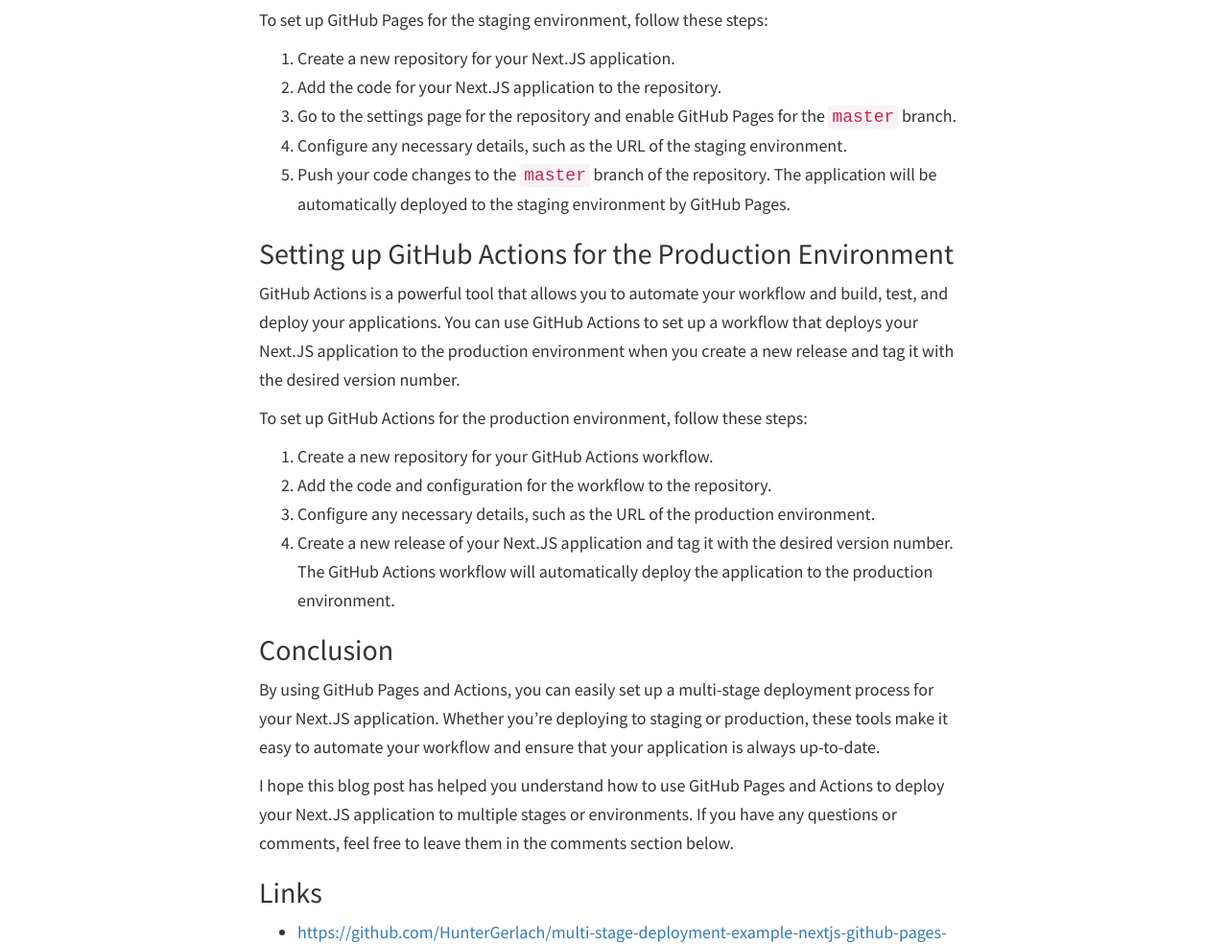
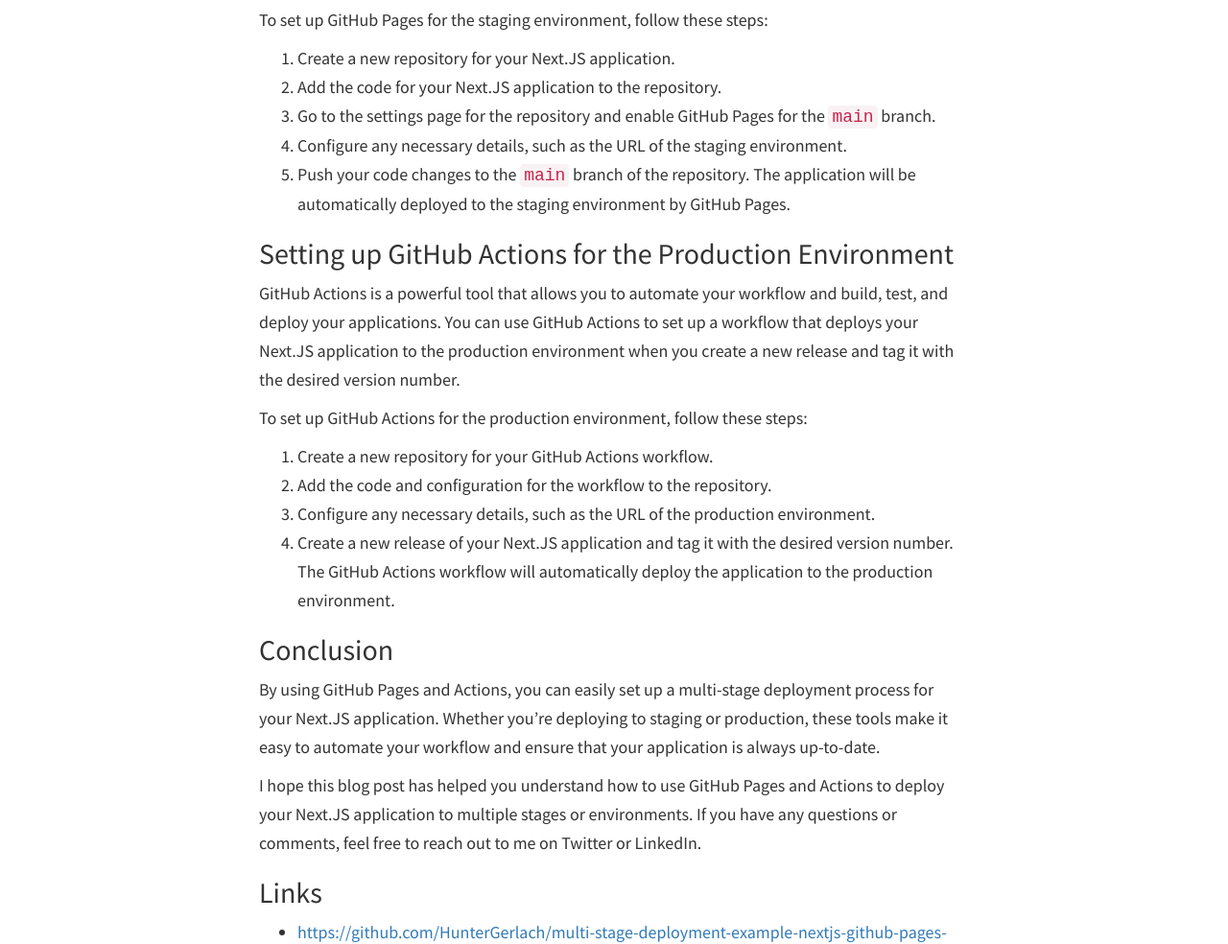
Before and after one commit to HunterGerlach/www.huntergerlach.com, a Jekyll site: the page built from _posts/2022-12-29-multi-site-with-nextjs-and-github-pages.md, in a window 1280 px wide. Shown: the part 638-1622 px from the top of the page at 96% size. Built offline with Jekyll 4.4.1, drawn with Linux system fonts in a browser that asks for light colours; nearby versions of some CDN libraries.

Commit message:
Update minor details on post

```diff
--- a/_posts/2022-12-29-multi-site-with-nextjs-and-github-pages.md
+++ b/_posts/2022-12-29-multi-site-with-nextjs-and-github-pages.md
@@ -21,9 +21,9 @@
 
 1. Create a new repository for your Next.JS application.
 2. Add the code for your Next.JS application to the repository.
-3. Go to the settings page for the repository and enable GitHub Pages for the `master` branch.
+3. Go to the settings page for the repository and enable GitHub Pages for the `main` branch.
 4. Configure any necessary details, such as the URL of the staging environment.
-5. Push your code changes to the `master` branch of the repository. The application will be automatically deployed to the staging environment by GitHub Pages.
+5. Push your code changes to the `main` branch of the repository. The application will be automatically deployed to the staging environment by GitHub Pages.
 
 ## Setting up GitHub Actions for the Production Environment
 
@@ -40,7 +40,7 @@
 
 By using GitHub Pages and Actions, you can easily set up a multi-stage deployment process for your Next.JS application. Whether you're deploying to staging or production, these tools make it easy to automate your workflow and ensure that your application is always up-to-date.
 
-I hope this blog post has helped you understand how to use GitHub Pages and Actions to deploy your Next.JS application to multiple stages or environments. If you have any questions or comments, feel free to leave them in the comments section below.
+I hope this blog post has helped you understand how to use GitHub Pages and Actions to deploy your Next.JS application to multiple stages or environments. If you have any questions or comments, feel free to reach out to me on Twitter or LinkedIn.
 
 ## Links
 
```
